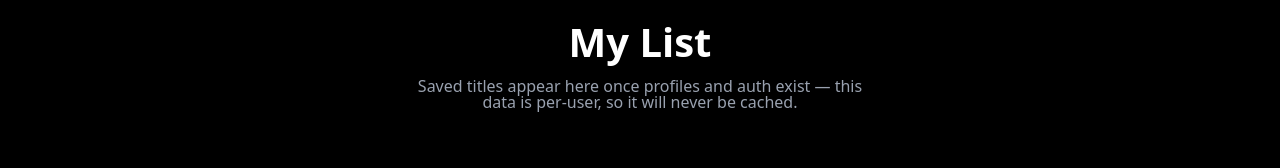
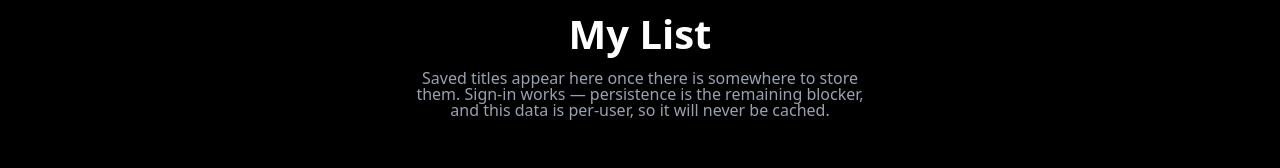
Before and after one commit to TaiwoSaidat/luminflix, a Next.js app: page /my-list in a window 1280 px wide. Shown: the part 146-314 px from the top of the page. Built offline with nearby package versions, Linux system fonts and the light colour scheme; no server answers.

Commit message:
chore(my-list): update placeholder copy now that sign-in exists
The blocker for saved titles is storage, not authentication.

```diff
--- a/src/app/my-list/page.tsx
+++ b/src/app/my-list/page.tsx
@@ -9,7 +9,7 @@ export default function MyListPage() {
   return (
     <ComingSoon
       title="My List"
-      detail="Saved titles appear here once profiles and auth exist — this data is per-user, so it will never be cached."
+      detail="Saved titles appear here once there is somewhere to store them. Sign-in works — persistence is the remaining blocker, and this data is per-user, so it will never be cached."
     />
   );
 }
```
